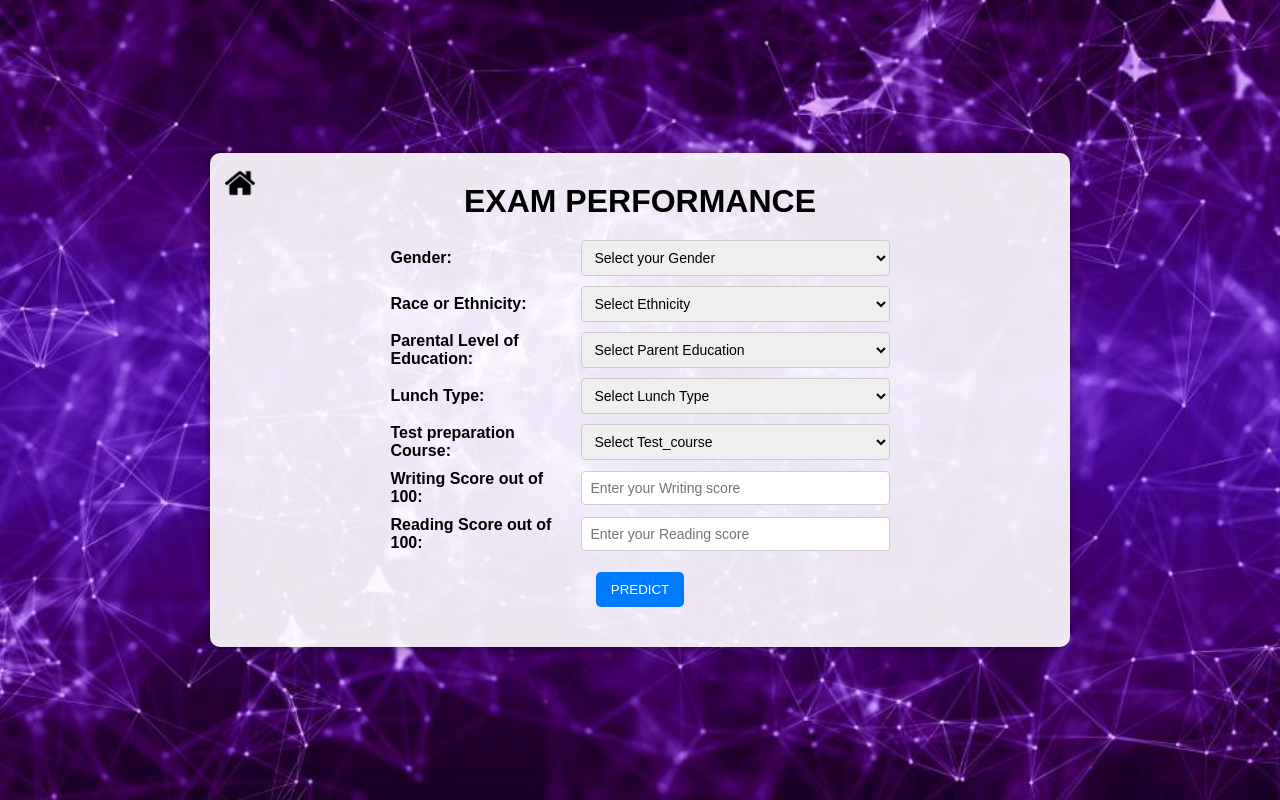
After one commit to anandhz/mlproject, a Flask app: page /singleparameter2 in a window 1280 px wide. The commit adds this page. Run offline with Flask 3, Linux system fonts and the light colour scheme.

Commit message:
single & multi pre UI done

```diff
--- a/app.py
+++ b/app.py
@@ -1,26 +1,30 @@
 from flask import Flask,request,render_template
 import numpy as np
 import pandas as pd
+import os
+import sys
 
 from sklearn.preprocessing import StandardScaler
 from src.pipeline.predict_pipeline import CustomData,PredictPipeline
+from src.utils import load_object
+from src.exception import CustomException
 
-application=Flask(__name__)
+app=Flask(__name__)
 
-app=application
 
 ## Route for a home page
 
-@app.route('/')
+@app.route("/")
 def index():
-    return render_template('index.html')
+    return render_template("index.html")
 
-@app.route('/predictdata',methods=['GET','POST'])
-def predict_datapoint():
+@app.route("/singleparameter2",methods=['GET','POST'])
+def singleparameter():
     if request.method=='GET':
-        return render_template('home.html')
+        return render_template('singleparam.html')
+
     else:
-        data=CustomData(
+        data = CustomData(
             gender=request.form.get('gender'),
             race_ethnicity=request.form.get('ethnicity'),
             parental_level_of_education=request.form.get('parental_level_of_education'),
@@ -28,18 +32,85 @@ def predict_datapoint():
             test_preparation_course=request.form.get('test_preparation_course'),
             reading_score=float(request.form.get('writing_score')),
             writing_score=float(request.form.get('reading_score'))
+        )
 
-        )
         pred_df=data.get_data_as_data_frame()
         print(pred_df)
         print("Before Prediction")
 
         predict_pipeline=PredictPipeline()
         print("Mid Prediction")
-        results=predict_pipeline.predict(pred_df)
+        results=predict_pipeline.predict(pred_df)[0]
         print("after Prediction")
-        return render_template('home.html',results=results[0])
 
+
+    return render_template("singleparam.html",results=results)
+
+
+@app.route("/multipleprediction",methods=['GET','POST'])
+def multiparameter():
+    try:
+        if request.method == 'GET':
+            return render_template('multiplepred.html')
+
+        else:
+            # Get the uploaded CSV file
+            uploaded_file = request.files['file']
+
+            if uploaded_file.filename != '':
+                # Read the CSV file into a DataFrame
+                csv_data = pd.read_csv(uploaded_file)
+
+                # Initialize an empty list to store CustomData instances
+                data_list = []
+
+                # Iterate over the rows of the DataFrame
+                for index, row in csv_data.iterrows():
+
+                    gender=row['gender']
+                    race_ethnicity=row['race_ethnicity']
+                    parental_level_of_education=row['parental_level_of_education']
+                    lunch=row['lunch']
+                    test_preparation_course=row['test_preparation_course']
+                    reading_score=int(row['writing_score'])
+                    writing_score=int(row['reading_score'])
+
+                    data = CustomData(
+                        gender=gender,
+                        race_ethnicity=race_ethnicity,
+                        parental_level_of_education=parental_level_of_education,
+                        lunch=lunch,
+                        test_preparation_course=test_preparation_course,
+                        reading_score=reading_score,
+                        writing_score=writing_score
+                    )
+                    data_list.append(data)
+
+                # Convert the list of CustomData instances to a DataFrame
+                pred_df = pd.concat([data.get_data_as_data_frame() for data in data_list], ignore_index=True)
+
+                print(pred_df)
+                print("Before Prediction")
+
+                model_path=os.path.join("artifacts","model.pkl")
+                preprocessor_path=os.path.join('artifacts','preprocessor.pkl')
+                preprocessor=load_object(file_path=preprocessor_path)
+                model=load_object(file_path=model_path)
+
+                pred_df=preprocessor.transform(pred_df)
+                results1 = model.predict(pred_df)
+                print("After Prediction")
+                final_data_path=os.path.join("artifacts","predicted_data.csv")
+                results1.to_csv(final_data_path, index=False)
+
+                return render_template("multiplepred.html", results1=results1)
+
+            else:
+                # Handle the case where no file is uploaded
+                return render_template('multiplepred.html', error='No file uploaded')
+
+    except Exception as e:
+                raise CustomException(e,sys)
 
 if __name__=="__main__":
     app.run(host="0.0.0.0",debug=True)
--- /dev/null
+++ b/static/singleparameter.css
@@ -0,0 +1,95 @@
+body, html {
+    height: 100%;
+    margin: 0;
+    font-family: Arial, sans-serif;
+}
+
+body {
+    background-image: url("/static/home_bgr_img.jpg");
+    background-position: center;
+    background-repeat: no-repeat;
+    background-size: cover;
+    background-attachment: fixed;
+    display: flex;
+    align-items: center;
+    justify-content: center;
+}
+
+.container {
+    background-color: rgba(255, 255, 255, 0.9);
+    padding: 30px;
+    border-radius: 10px;
+    box-shadow: 0px 0px 10px rgba(0, 0, 0, 0.5);
+    width: 80%;
+    max-width: 800px;
+    display: flex;
+    flex-direction: column;
+    align-items: center;
+    position: relative;
+}
+
+.home-icon-link {
+    position: absolute;
+    top: 10px;
+    left: 10px;
+    padding: 5px;
+    border-radius: 50%;
+}
+
+.home-icon-link img {
+    width: 30px;
+    height: 30px;
+}
+
+h1 {
+    margin: 0;
+    padding-bottom: 20px;
+}
+
+form {
+    display: grid;
+    gap: 10px;
+}
+
+.double-input-group {
+    display: flex;
+    justify-content: space-between;
+    gap: 20px;
+}
+
+input, select {
+    padding: 8px;
+    border: 1px solid #ccc;
+    border-radius: 4px;
+    font-size: 14px;
+    box-sizing: border-box;
+    width: 100%;
+}
+
+.input-group {
+    display: flex;
+    align-items: center;
+    gap: 10px;
+    width: 100%; /* Split the width of the double-input-group minus some for gap */
+}
+
+label {
+    width: 300px; /* Fixed width for better alignment */
+    font-weight: bold;
+}
+
+button {
+    padding: 10px 15px;
+    border: none;
+    border-radius: 5px;
+    background-color: #007BFF;
+    color: white;
+    cursor: pointer;
+    transition: background-color 0.3s;
+    display: block;
+    margin: 10px auto; /* Centered the button */
+}
+
+button:hover {
+    background-color: #0056b3;
+}
--- /dev/null
+++ b/templates/singleparam.html
@@ -0,0 +1,87 @@
+<!DOCTYPE html>
+<html>
+<head>
+    <title>Student Exam Performance Prediction</title>
+    <link rel="stylesheet" href="{{ url_for('static', filename='singleparameter.css') }}">
+</head>
+<body>
+    <div class="container">
+        <a href="/" class="home-icon-link">
+            <img src="{{ url_for('static', filename='home.png') }}" alt="Home Icon">
+        </a>
+        <h1>EXAM PERFORMANCE</h1>
+        <form action="{{ url_for('singleparameter')}}" method="POST">
+                <div class="input-group">
+                    <label for="gender">Gender:</label>
+                    <select name="gender" id="gender" placeholder="Enter you Gender" style="width: 100;" required>
+                        <option class="placeholder" selected disabled value="">Select your Gender</option>
+                        <option value="female">Female</option>
+                        <option value="male">Male</option>
+                    </select>
+                </div>
+
+
+                <div class="input-group">
+                    <label for="ethnicity">Race or Ethnicity:</label>
+                    <select name="ethnicity" id="ethnicity" placeholder="Enter you ethnicity" style="width: 100;" required>
+                        <option class="placeholder" selected disabled value="">Select Ethnicity</option>
+                        <option value="group A">Group A</option>
+                        <option value="group B">Group B</option>
+                        <option value="group C">Group C</option>
+                        <option value="group D">Group D</option>
+                        <option value="group E">Group E</option>
+                    </select>
+                </div>
+
+                <div class="input-group">
+                    <label for="parental_level_of_education">Parental Level of Education:</label>
+                    <select name="parental_level_of_education" id="parental_level_of_education" placeholder="Enter you Parent Education" style="width: 100;"required>
+                        <option class="placeholder" selected disabled value="">Select Parent Education</option>
+                        <option value="associate's degree">Associate's Degree</option>
+                        <option value="master's degree">Master's degree Degree</option>
+                        <option value="bachelor's degree">Bachelor's Degree</option>
+                        <option value="high school">High School</option>
+                        <option value="some high school">some high school</option>
+                        <option value="some college">some college</option>
+                    </select>
+                </div>
+
+
+                <div class="input-group">
+                    <label for="lunch">Lunch Type:</label>
+                    <select name="lunch" id="lunch" placeholder="Enter you Lunch" style="width: 100;" required>
+                        <option class="placeholder" selected disabled value="">Select Lunch Type</option>
+                        <option value="free" {% if last_data and last_data.dept_free == 1 %}selected{% endif %}>Free/Reduced</option>
+                        <option value="standard" {% if last_data and last_data.dept_standard == 1 %}selected{% endif %}>standard</option>
+                    </select>
+                </div>
+
+                <div class="input-group">
+                    <label for="test_preparation_course">Test preparation Course:</label>
+                    <select name="test_preparation_course" id="test_preparation_course" placeholder="Enter you Course" style="width: 100;" required>
+                        <option class="placeholder" selected disabled value="">Select Test_course</option>
+                        <option value="none">None</option>
+                        <option value="completed">Completed</option>
+                    </select>
+                </div>
+
+                <div class="input-group">
+                    <label for="writing_score">Writing Score out of 100:</label>
+                    <input type="number" name="writing_score" id="writing_score" placeholder="Enter your Writing score" min='0' max='100' style="width: 100;" />
+                </div>
+
+                <div class="input-group">
+                    <label for="reading_score">Reading Score out of 100:</label>
+                    <input type="number" name="reading_score" id="reading_score" placeholder="Enter your Reading score" min='0' max='100' style="width: 100;" />
+                </div>
+
+
+            <button type="submit">PREDICT</button>
+        </form>
+
+        {% if results %}
+            <p>PREDICTED PRODUCTIVITY: {{ results }}</p>
+        {% endif %}
+    </div>
+</body>
+</html>
```
Also changed, not shown: static/index.css (added, +83 -0 lines), static/multiplepred.css (added, +181 -0 lines), templates/home.html (deleted, +0 -111 lines), templates/index.html (+35 -1 lines), templates/multiplepred.html (added, +50 -0 lines), src/exception.py (line endings or trailing spaces), static/home.png (added), static/home_bgr_img.jpg (added).
